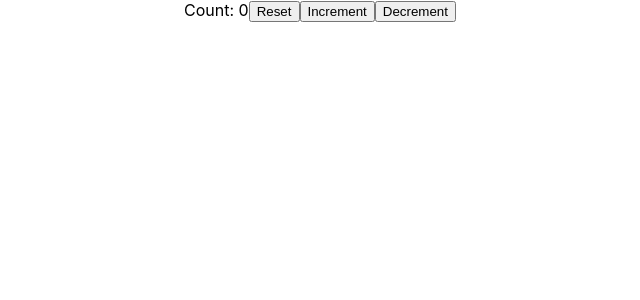
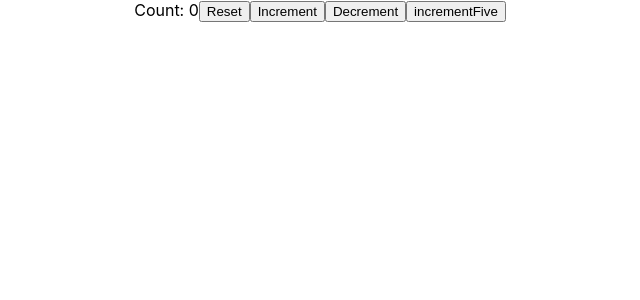
Before and after one commit to Asmaathabet/React-Hooks, a React (Create React App) app: page / in a window 1280 px wide. Shown: the top 300 px of the page, without its empty margins (320-960 px from the left). Built offline with nearby package versions, Linux system fonts and the light colour scheme.

Commit message:
add prevState to HooksCounterTwo

```diff
--- a/src/components/HooksCounterTwo.js
+++ b/src/components/HooksCounterTwo.js
@@ -3,12 +3,20 @@
 function HooksCounterTwo() {
     const initialCount = 0;
     const [count, setCount] = useState(initialCount);
+
+    const incrementFive = () =>{
+        // for(let i=0; i <5; i++){
+        //     setCount(prevCount => prevCount +1)
+        // }
+        setCount(prevCount=> prevCount +5);
+    }
     return (
         <div>
             Count: {count}
             <button onClick={()=> setCount(initialCount)}> Reset </button>
-            <button onClick={()=> setCount(count + 1 )}> Increment </button>
-            <button onClick={()=> setCount(count - 1 )}> Decrement </button>
+            <button onClick={()=> setCount(prevCount=> prevCount + 1 )}> Increment </button>
+            <button onClick={()=> setCount(prevCount=> prevCount - 1 )}> Decrement </button>
+            <button onClick={incrementFive}> incrementFive </button>
         </div>
     )
 }
```
